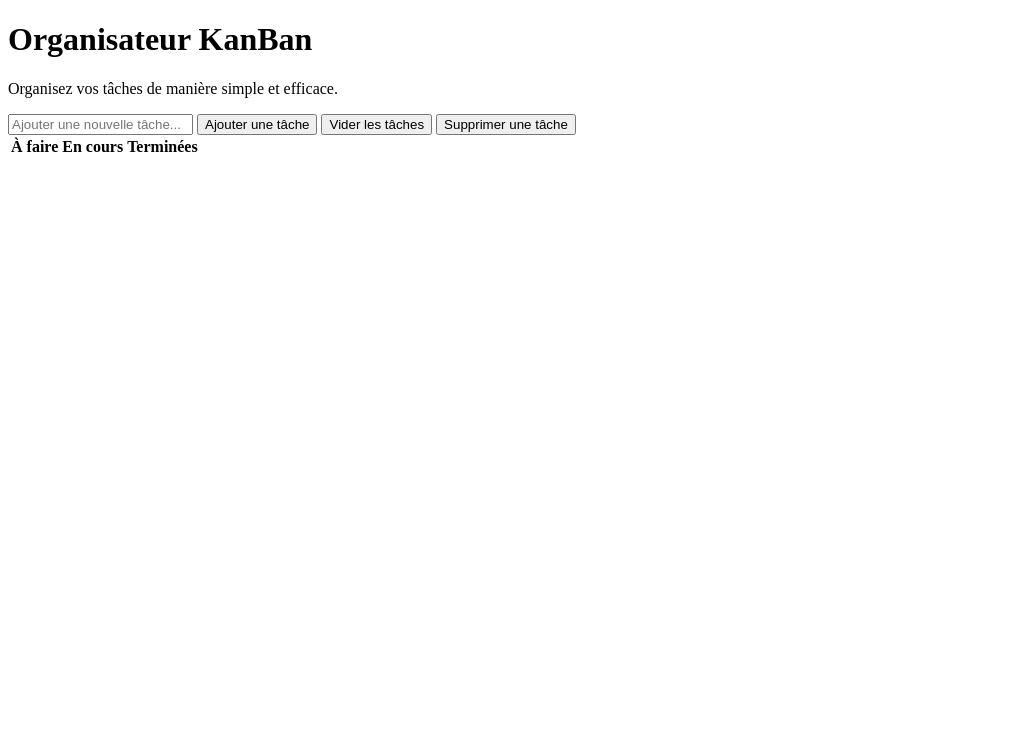
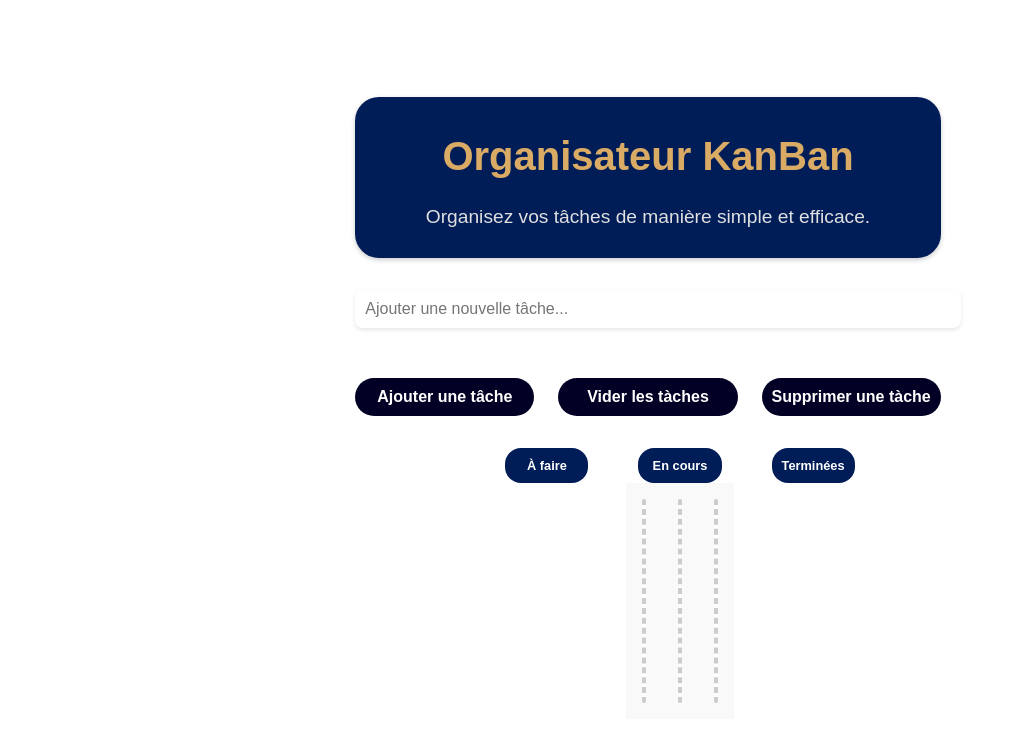
Before and after one commit to Arinfo-DWWM-2024-2025-DB/KanBan-Project, a plain HTML site: page index.html in a window 1280 px wide. Shown: the whole page, without its empty margins (0-1013 px from the left). Drawn offline with Linux system fonts and the light colour scheme.

Commit message:
Add-CSS-Michele
Ajout du CSS avec le SASS, version 0.1

```diff
--- /dev/null
+++ b/css/Abstracts/_mixins.scss
@@ -0,0 +1,29 @@
+@mixin text($size, $color){
+    font-size: $size;
+    font-family: Arial, Helvetica, sans-serif;
+    color: $color;
+}
+
+@mixin flex-center(){
+    display: flex;
+    justify-content: center;
+    align-items: center;
+}
+
+@mixin flex-column(){
+    display: flex;
+    flex-direction: column;
+}
+
+@mixin grid-card($cols: 3){
+    display: grid;
+    gap: 1.5rem;
+    grid-template-columns: repeat($cols, 1fr);
+}
+
+
+@mixin border-radius($radius){
+    border-radius: $radius;
+    border: none;
+    padding: 10px;
+}
--- /dev/null
+++ b/css/Components/_button.scss
@@ -0,0 +1,36 @@
+// ===============================================================
+// Bouttons de l'application Kanban
+// ===============================================================
+@import '../Abstracts/mixins.scss';
+
+
+
+
+.task-controls{
+    @include flex-column;
+    gap: 50px;
+
+
+    .task-button{
+        @include grid-card(3);
+        button {
+        padding: 0.6rem 1.2rem;
+        @include border-radius(01.5rem);
+        font-weight: bold;
+        cursor: pointer;
+        background-color: #020024;
+        @include text(1rem, #fff);
+            // &:hover {
+            //     background-color: #4a7a8c;
+            //     color: white;
+            //     padding: 0.5rem;
+            //     }
+            //     &:active {
+            //         background-color: #363459;
+                    // transform: scale(1.10);
+                // }
+
+            }
+        }
+
+    }
--- /dev/null
+++ b/css/Layout/_header.scss
@@ -0,0 +1,32 @@
+@import '../Abstracts/mixins';
+
+
+// ================================================================
+// En-tête principal
+// ================================================================
+
+
+.header{
+    @include flex-column;
+    align-items: center;
+    text-align: center;
+
+    padding: 2rem 1rem;
+    background-color: #001D58;
+    @include text(1rem, #fff);
+    @include border-radius(1.5rem);
+    box-shadow: 0 2px 5px rgba(0, 0, 0, 0.2);
+
+    max-width: 900px;
+    margin: 2rem auto;
+
+    h1 {
+        @include text(2.5rem, #daab64);
+        margin-bottom: 0.5rem;
+    }
+
+    p {
+        @include text(1.2rem, #e0e0e0);
+        max-width: 600px;
+    }
+}
--- /dev/null
+++ b/css/Layout/_kanban.scss
@@ -0,0 +1,59 @@
+// Table Kanban
+
+@import '../Abstracts/mixins.scss';
+
+
+.Kanban{
+    @include flex-column;
+
+    #kanban-section{
+        width: 100%;
+        padding: 2rem;
+        max-width: 1200px;
+        margin: 0 auto;
+
+    .kanban-table {
+    width: 100%;
+    border-collapse: collapse;
+    table-layout: fixed;
+    @include flex-center;
+    @include flex-column;
+
+    thead {
+        tr{
+            @include grid-card(3);
+            gap: 50px;
+
+                #do, #process, #completed{
+                    @include text (0.8rem, #fff);
+                    padding: 5px;
+                    background-color: #001D58;
+                    padding: 10px;
+                    border-radius: 1rem;
+                }
+            }
+        }
+    }
+
+    tbody{
+        @include grid-card;
+    }
+    tr {
+        td {
+            vertical-align: top;
+            padding: 1rem;
+            background-color: #f9f9f9;
+
+            ul {
+                list-style: none;
+                margin: 0;
+                padding: 0;
+                min-height: 200px;
+                border: 2px dashed #ccc;
+                border-radius: 0.5rem;
+                background-color: #fefefe;
+            }
+        }
+    }
+}
+}
--- /dev/null
+++ b/css/_layout.scss
@@ -0,0 +1,24 @@
+@import './Abstracts/mixins.scss';
+
+body{
+    width: 100vw;
+    height: 100vh;
+    @include flex-center;
+
+}
+
+// input task - espace texte : ajouter une tâche
+#task-input {
+    padding: 0.6rem 1rem;
+    border: 2px solid #ccc;
+    @include border-radius(0.5rem);
+    @include text(1rem, none);
+    width: 100%;
+    box-shadow: 0 2px 4px rgba(0, 0, 0, 0.1);
+
+        // Focus
+        &:focus {
+        border: #363459;
+        box-shadow: 0 0 3px 3px rgba(54, 52, 89, 0.5);
+    }
+}
--- /dev/null
+++ b/css/main.scss
@@ -0,0 +1,10 @@
+// Fichier principal - à compiler
+@import 'Abstracts/mixins.scss';
+@import 'Base/base.scss';
+@import 'Base/normalize.scss';
+@import 'Components/animations.scss';
+@import 'Components/button.scss';
+@import 'Components/task-card.scss';
+@import 'Layout/header.scss';
+@import 'Layout/kanban.scss';
+@import 'layout';
--- a/index.html
+++ b/index.html
@@ -4,29 +4,31 @@
     <meta charset="UTF-8">
     <meta name="viewport" content="width=device-width, initial-scale=1.0">
     <title>KanBan</title>
-    <script src="/js/script.js" defer></script> <!-- Script JS chargé en différé -->
-    <link rel="stylesheet" href="./css/style.css"> <!-- Feuille de style compilée -->
+    <script src="./js/script.js" defer type="module"></script>
+    <link rel="stylesheet" href="./css/main.css">
 </head>
 <body>
-    <!-- Main -->
+
     <main>
 
-        <!-- En-tête -->
-        <header class="header"> <!-- Bloc d'en-tête avec titre principal -->
+        <header class="header">
             <h1>Organisateur KanBan</h1>
             <p>Organisez vos tâches de manière simple et efficace.</p>
         </header>
 
-        <!-- Contrôles des tâches -->
-        <section id="task-controls"> <!-- Zone de création et gestion des tâches -->
+    <section class="Kanban">
+        <div class="task-controls"> <!-- Zone de création et gestion des tâches -->
             <input type="text" id="task-input" placeholder="Ajouter une nouvelle tâche...">
-            <button id="add-task-button">Ajouter une tâche</button>
-            <button id="clear-tasks-button">Vider les tâches</button>
-            <button id="delete-tasks-button">Supprimer une tâche</button>
-        </section>
+            <div class="task-button">
+                <button id="add-task-button">Ajouter une tâche</button>
+                <button id="clear-tasks-button">Vider les tàches</button>
+                <button id="delete-tasks-button">Supprimer une tàche</button>
+            </div>
+
+        </div>
 
         <!-- Tableau Kanban -->
-        <section id="kanban-section"> <!-- Zone principale du tableau Kanban -->
+        <div id="kanban-section"> <!-- Zone principale du tableau Kanban -->
             <table class="kanban-table"> <!-- Structure tableau -->
                 <thead>
                     <tr>
@@ -36,7 +38,7 @@
                         <th id="completed">Terminées</th>
                     </tr>
                 </thead>
-                <tbody>
+                <tbody class="kanban-table">
                     <tr>
                         <!-- Cellule : Liste des tâches à faire -->
                         <td>
@@ -61,7 +63,8 @@
                     </tr>
                 </tbody>
             </table>
-        </section>
+        </div>
+    </section>
 
     </main>
 </body>
```
Also changed, not shown: css/Base/_base.scss (added), css/Base/_normalize.scss (added), css/Components/_animations.scss (added), css/Components/_task-card.scss (added), css/main.css (added), 1 other file.
